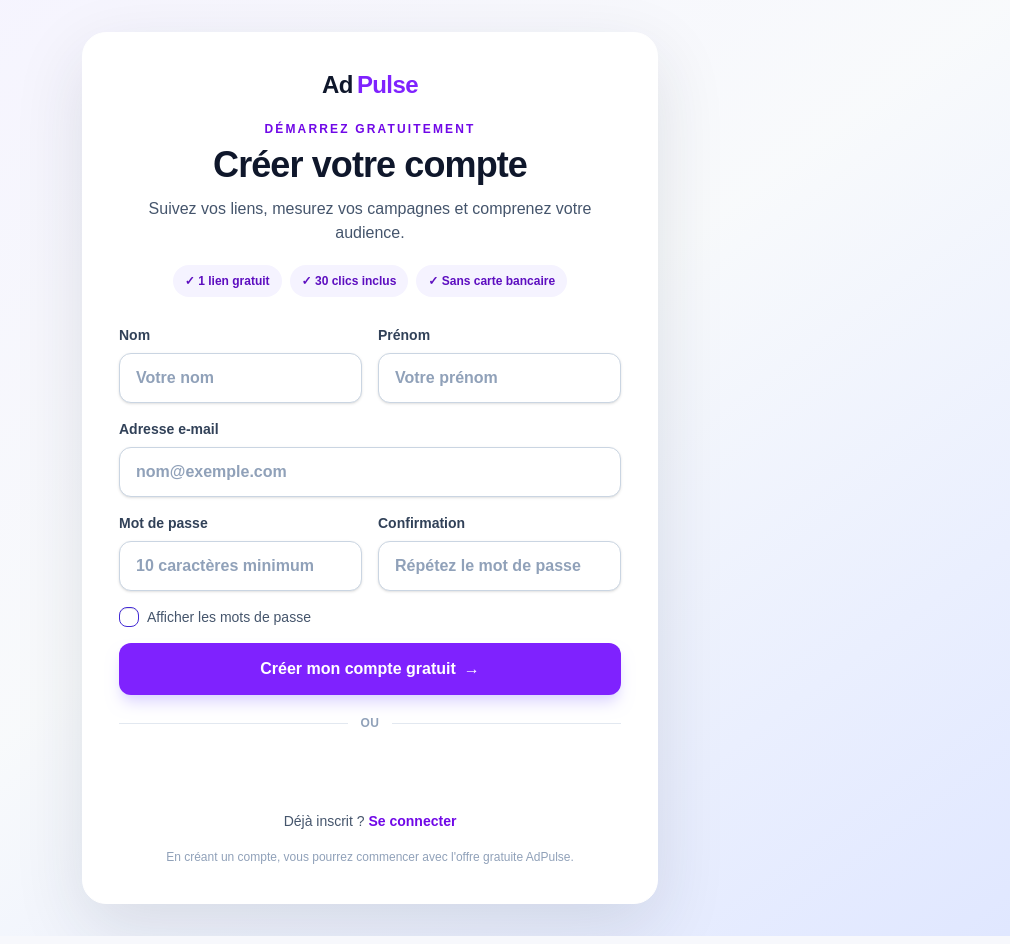
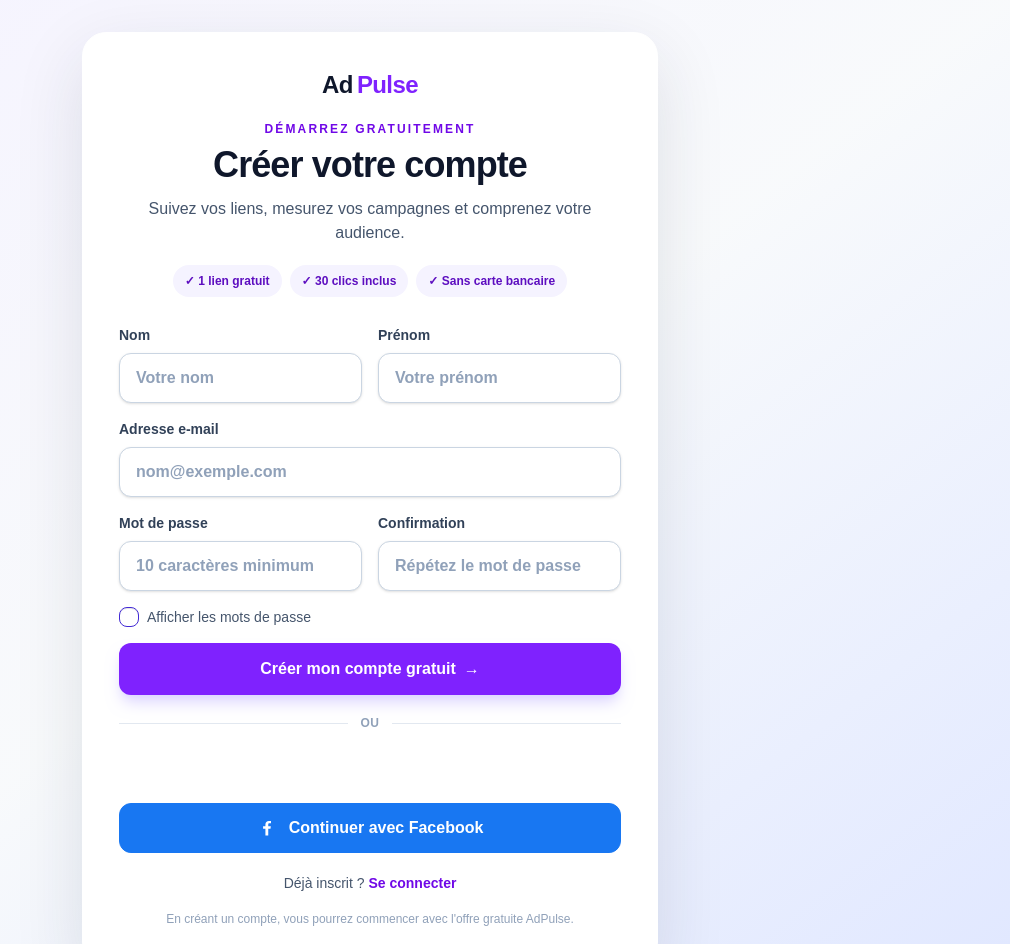
Before and after one commit to joeltech91-debug/AdPulse-Next, a Next.js app: page /inscription in a window 1280 px wide. Shown: the top 944 px of the page, without its empty margins (270-1280 px from the left). Built offline with nearby package versions, Linux system fonts and the light colour scheme; no server answers.

Commit message:
Add Facebook sign-in to auth page

```diff
--- a/src/app/inscription/page.tsx
+++ b/src/app/inscription/page.tsx
@@ -1,6 +1,7 @@
 "use client";
 
 import GoogleSignIn from "@/components/google-sign-in";
+import FacebookSignIn from "@/components/facebook-sign-in";
 import Link from "next/link";
 import { useState } from "react";
 
@@ -102,6 +103,7 @@ export default function RegisterPage() {
 
         <div className="my-5 flex items-center gap-3 text-xs font-semibold uppercase tracking-wider text-slate-400"><span className="h-px flex-1 bg-slate-200" />ou<span className="h-px flex-1 bg-slate-200" /></div>
         <GoogleSignIn />
+        <div className="mt-3"><FacebookSignIn /></div>
         <p className="mt-5 text-center text-sm text-slate-600">Déjà inscrit ? <Link className="font-bold text-violet-700 underline-offset-4 hover:underline" href="/connexion">Se connecter</Link></p>
         <p className="mt-4 text-center text-xs leading-5 text-slate-400">En créant un compte, vous pourrez commencer avec l'offre gratuite AdPulse.</p>
       </section>
```
